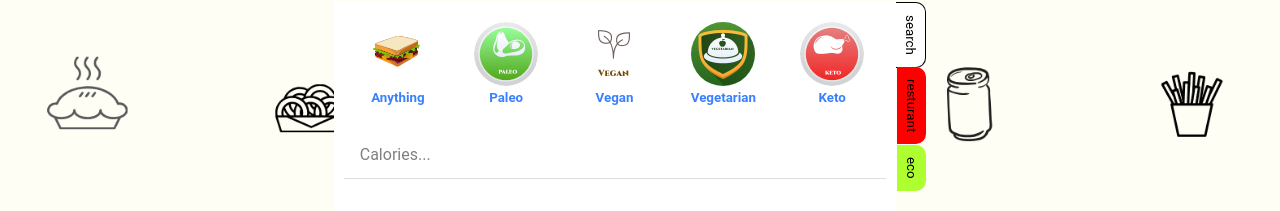
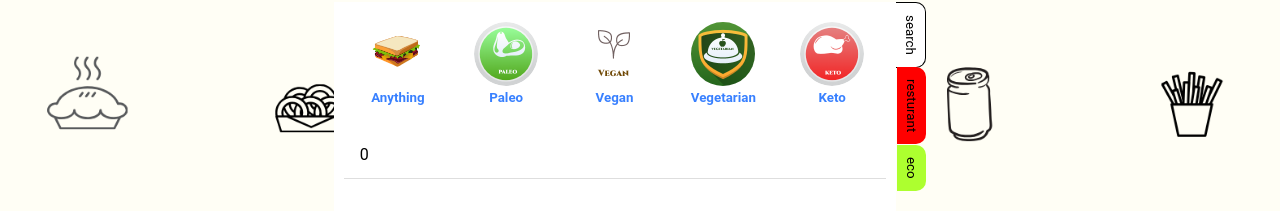
Before and after one commit to ntflabsdev/kcalest_test, a React (Create React App) app: page /home in a window 1280 px wide. Shown: the part 312-523 px from the top of the page. Built offline with nearby package versions, Linux system fonts and the light colour scheme; no server answers.

Commit message:
mike: store values for displays in SearchBox.tsx

```diff
--- a/src/components/Display/EcoDisplay/EcoDisplay.module.css
+++ b/src/components/Display/EcoDisplay/EcoDisplay.module.css
@@ -0,0 +1,6 @@
+.SearchBoxDisplayEco {
+    background-color: greenyellow;
+    width: 100%;
+    height: 100%;
+    padding: 10px;
+}
--- a/src/components/Display/EcoDisplay/EcoDisplay.tsx
+++ b/src/components/Display/EcoDisplay/EcoDisplay.tsx
@@ -2,7 +2,7 @@ import React from "react";
 import styles from "./EcoDisplay.module.css";
 
 const EcoDisplay: React.FC = (props) => {
-  return <div></div>;
+  return <div className={styles.SearchBoxDisplayEco}></div>;
 };
 
 export default EcoDisplay;
--- a/src/components/Display/ResturantDisplay/ResturantDisplay.module.css
+++ b/src/components/Display/ResturantDisplay/ResturantDisplay.module.css
@@ -0,0 +1,6 @@
+.SearchBoxDisplayResturant {
+    background-color: red;
+    width: 100%;
+    height: 100%;
+    padding: 10px;
+}
--- a/src/components/Display/ResturantDisplay/ResturantDisplay.tsx
+++ b/src/components/Display/ResturantDisplay/ResturantDisplay.tsx
@@ -2,7 +2,7 @@ import React from "react";
 import styles from "./ResturantDisplay.module.css";
 
 const ResturantDisplay: React.FC = (props) => {
-  return <div></div>;
+  return <div className={styles.SearchBoxDisplayResturant}></div>;
 };
 
 export default ResturantDisplay;
--- a/src/components/Display/SearchDisplay/SearchDisplay.tsx
+++ b/src/components/Display/SearchDisplay/SearchDisplay.tsx
@@ -8,7 +8,7 @@ import {
   IonLabel,
   IonButton,
 } from "@ionic/react";
-import React, { useEffect, useRef, useState } from "react";
+import React, { useRef } from "react";
 import { getDietButtonStyles } from "../../../services/SearchService";
 import styles from "./SearchDisplay.module.css";
 
@@ -19,6 +19,10 @@ interface propType {
   errorMessage: string;
   filters: string[];
   getCoordinates: () => void;
+  onSegmentChange : (value: string | undefined) => void;
+  locationSelector : string;
+  getCalories : (value: string | null | undefined) => void;
+  calories : string;
 }
 
 const dietButtons = [
@@ -38,20 +42,8 @@ const combinations: { [key: string]: string[] } = {
 };
 
 const SearchDisplay: React.FC<propType> = (props) => {
-  useEffect(() => {
-    console.log("SearchDisplay: props ", props);
-  },[props.filters])
-  const calories = useRef<HTMLIonInputElement>(null);
-  const [locationSelector, setLocationSelector] = useState("noLocation");
+  //const calories = useRef<HTMLIonInputElement>(null);
 
-  const onSegmentChange = (value: string | undefined) => {
-    if (value != undefined) {
-      setLocationSelector(value);
-      if (value === "userLocation") {
-        props.getCoordinates();
-      }
-    }
-  };
 
   return (
     <div className={styles.SearchBoxDisplaySearch}>
@@ -86,11 +78,11 @@ const SearchDisplay: React.FC<propType> = (props) => {
       </div>
 
       <IonItem class="ion-margin-bottom">
-        <IonInput placeholder="Calories..." ref={calories}></IonInput>
+        <IonInput placeholder="Calories..." value={props.calories} onIonChange={(e) => props.getCalories(e.detail.value)}></IonInput>
       </IonItem>
       <IonSegment
-        onIonChange={(e) => onSegmentChange(e.detail.value)}
-        value={locationSelector}
+        onIonChange={(e) => props.onSegmentChange(e.detail.value)}
+        value={props.locationSelector}
       >
         <IonSegmentButton value="noLocation">
           <IonLabel>No Location</IonLabel>
@@ -102,7 +94,7 @@ const SearchDisplay: React.FC<propType> = (props) => {
           <IonLabel>Enter Location</IonLabel>
         </IonSegmentButton>
       </IonSegment>
-      {locationSelector === "enterLocation" && (
+      {props.locationSelector === "enterLocation" && (
         <IonItem>
           <IonInput placeholder="Enter Location..."></IonInput>
         </IonItem>
@@ -111,7 +103,7 @@ const SearchDisplay: React.FC<propType> = (props) => {
       <IonButton
         class="ion-margin-top"
         expand="block"
-        onClick={(e) => props.getItemsHandler(e, calories.current?.value)}
+        onClick={(e) => props.getItemsHandler(e, props.calories)}
         id="searchItemsButton"
       >
         Search
--- a/src/components/Search/SearchBox.tsx
+++ b/src/components/Search/SearchBox.tsx
@@ -1,6 +1,6 @@
 import { IonCol, IonRow } from "@ionic/react";
 
-import React, { useEffect, useRef, useState } from "react";
+import React, { useRef, useState } from "react";
 import SearchDisplay from "../Display/SearchDisplay/SearchDisplay";
 import styles from "./SearchBox.module.css";
 import ResturantDisplay from "../Display/ResturantDisplay/ResturantDisplay";
@@ -15,25 +15,14 @@ interface propType {
   getCoordinates: () => void;
 }
 
-const dietButtons = [
-  { id: "anything", image: "Anything.png", text: "Anything" },
-  { id: "paleo", image: "Paleo.png", text: "Paleo" },
-  { id: "vegan", image: "Vegan.png", text: "Vegan" },
-  { id: "vegetarian", image: "Vegetarian.png", text: "Vegetarian" },
-  { id: "keto", image: "Keto.png", text: "Keto" },
-];
+const SearchBox: React.FC<propType> = (props) => {
+  const [display, setDisplay] = useState('search');
+  const [calories, setCalories] = useState('0');
+  const [locationSelector, setLocationSelector] = useState("noLocation");
 
-const combinations: { [key: string]: string[] } = {
-  anything: [],
-  paleo: ["keto"],
-  vegetarian: ["vegan", "keto"],
-  vegan: ["keto", "vegetarian"],
-  keto: ["vegan", "vegetarian", "paleo"],
-};
-
-const SearchBox: React.FC<propType> = (props) => {
-  const calories = useRef<HTMLIonInputElement>(null);
-  const [locationSelector, setLocationSelector] = useState("noLocation");
+  const dividerClickedHandler = (value: string) => {
+    setDisplay(value);
+  };
 
   const onSegmentChange = (value: string | undefined) => {
     if (value != undefined) {
@@ -44,14 +33,11 @@ const SearchBox: React.FC<propType> = (props) => {
     }
   };
 
-  const [display, setDisplay] = useState('search');
-  const dividerClickedHandler = (value: string) => {
-    setDisplay(value);
+  const getCalories = (value: string | null | undefined) => {
+    if (value != undefined || value != null) {
+      setCalories(value);
+    }
   };
-
-  useEffect(() => {
-    console.log("SearchBox: props ", props);
-  },[props.filters])
 
   return (
     <IonRow className={styles.LandingPageSearchBoxRow}>
@@ -69,7 +55,12 @@ const SearchBox: React.FC<propType> = (props) => {
             setFilter={props.setFilter}
             removeFilter={props.removeFilter}
             filters={props.filters}
-            getCoordinates={props.getCoordinates}/>
+            getCoordinates={props.getCoordinates}
+            onSegmentChange={onSegmentChange}
+            locationSelector={locationSelector}
+            getCalories={getCalories}
+            calories={calories}
+            />
           )}
           {display === 'resturant' && (
             <ResturantDisplay />
--- a/src/pages/Home/Home.tsx
+++ b/src/pages/Home/Home.tsx
@@ -102,21 +102,15 @@ const Home: React.FC = () => {
       filtersClone.filter((filter) => filter === id).length > 0;
     if (!isDuplicateValue) {
       filtersClone.push(id);
-      console.log(`[Home.tsx] set filters: ${filtersClone} id: ${id}`);
       setFilters(filtersClone);
     } else {
       removeFilter(id);
     }
   };
 
-  useEffect(() => {
-    console.log("filters", filters);
-  }, [filters]);
-
   const removeFilter = (id: string) => {
     const filtersClone = [...filters];
     const newFilters = filtersClone.filter((filter) => filter !== id);
-    console.log(`[Home.tsx] remove filters: ${newFilters} id: ${id}`);
     setFilters(newFilters);
   };
 
```
